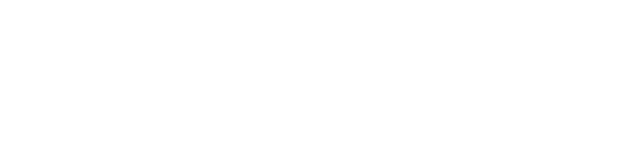
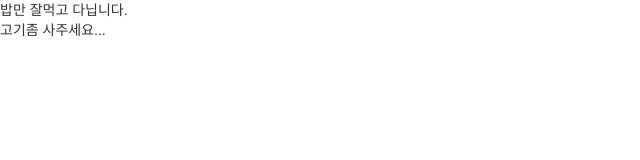
Before and after one commit to cromksy/cromksy.github.io, a plain HTML site: page index.html in a window 1280 px wide. Shown: the whole page, without its empty margins (0-640 px from the left). Drawn offline with Linux system fonts and the light colour scheme.

Commit message:
테스트 ㅋ

```diff
--- a/index.html
+++ b/index.html
@@ -15,6 +15,7 @@
 
 </head>
 <body>
-
+밥만 잘먹고 다닙니다.<br>
+고기좀 사주세요...
 </body>
 </html>
```
